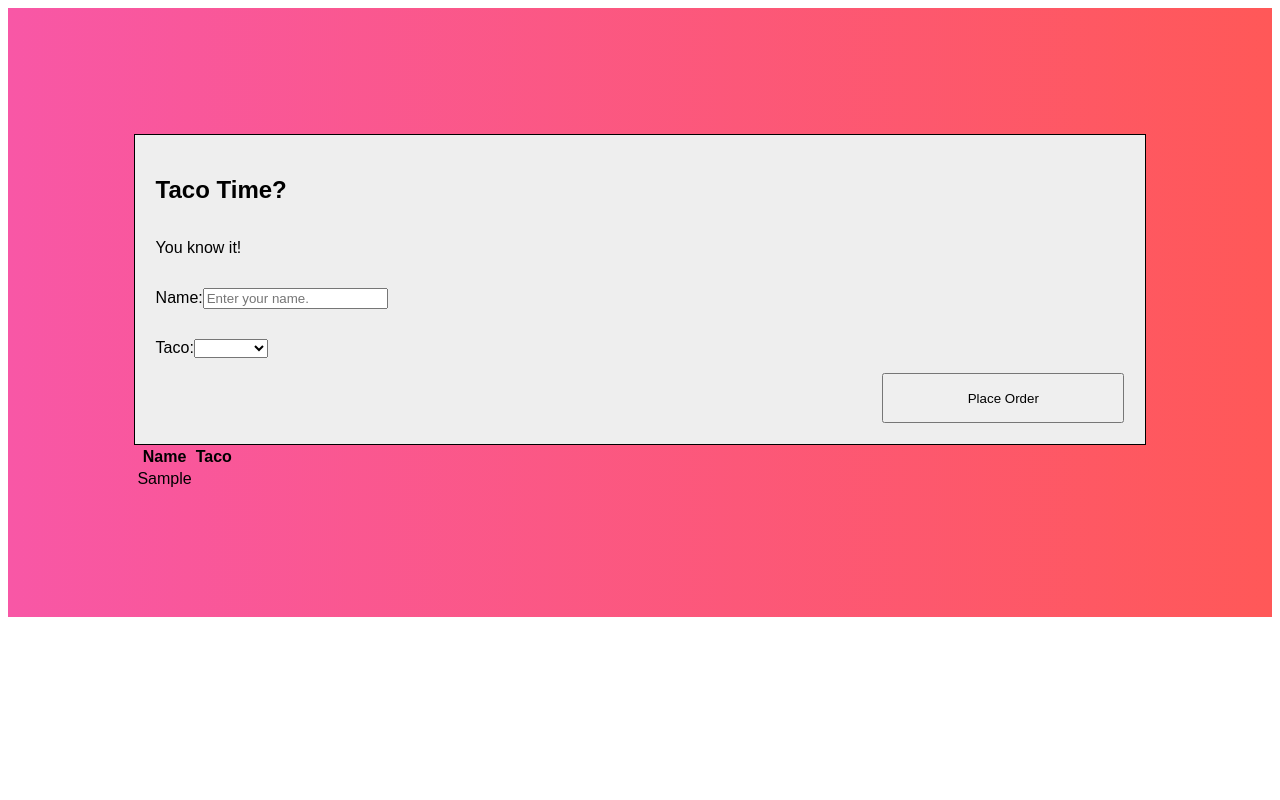
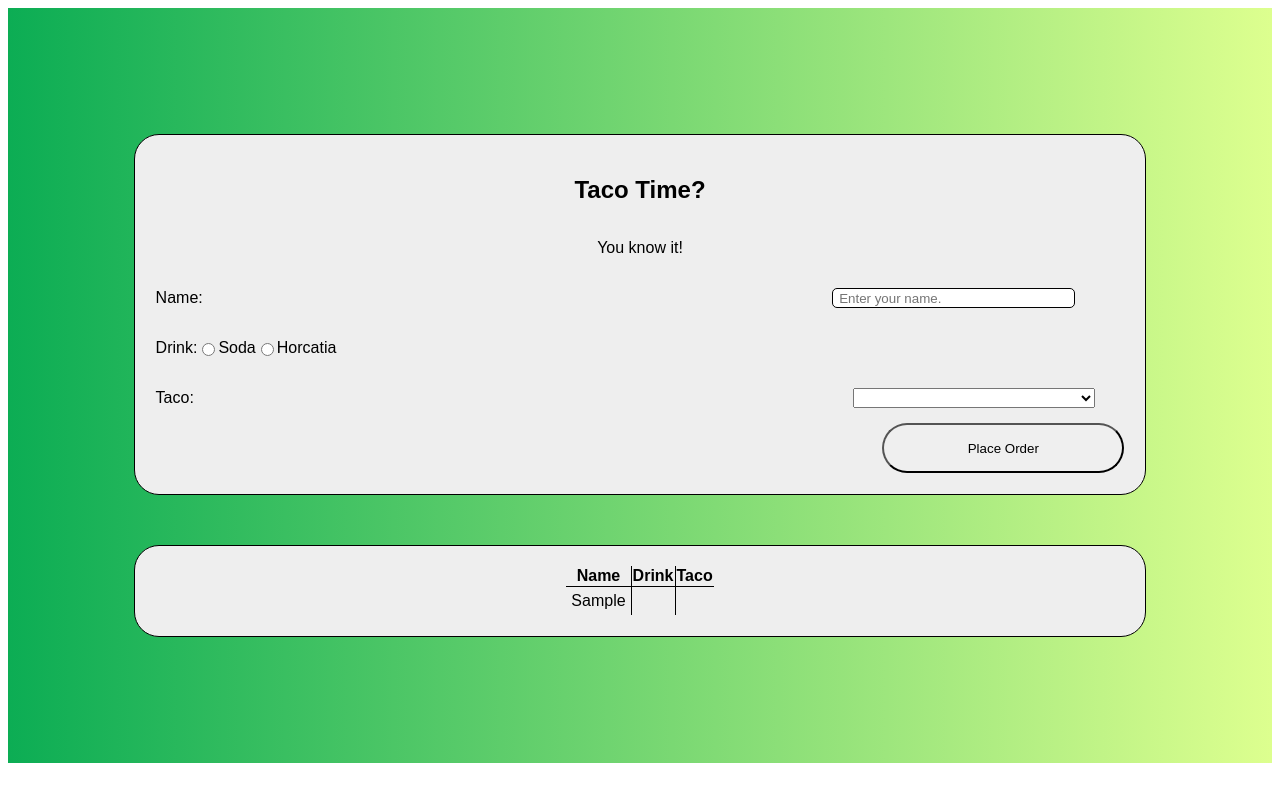
Before and after one commit to josh-klimaszewski/tacos, a plain HTML site: page index.html in a window 1280 px wide. Both pictures are taken after typing "Sample" into the empty fields and a click on the button "Place Order". Drawn offline with nearby package versions, Linux system fonts and the light colour scheme.

Commit message:
added drinks, styling

```diff
--- a/components/orderForm.component.js
+++ b/components/orderForm.component.js
@@ -1,12 +1,17 @@
 (function () {
     var orderForm = {
         template: `
-            <form class="container" ng-submit="$ctrl.sendOrder(name, taco)">
+            <form class="container" ng-submit="$ctrl.sendOrder(name, drink, taco)">
                 <h2>Taco Time?</h2>
                 <p>You know it!</p>
                 <div class="formTask">
                     <p>Name: </p>
-                    <input id="nameInput" type="text" ng-model="name" placeholder="Enter your name.">
+                    <input id="nameInput" type="text" ng-model="name" placeholder=" Enter your name.">
+                </div>
+                <div class="formTask">
+                    <p>Drink:</p>
+                    <input name="drinkInput" type="radio" ng-model="drink" value="soda">Soda
+                    <input name="drinkInput" type="radio" ng-model="drink" value="horcatia">Horcatia
                 </div>
                 <div class="formTask">
                     <p>Taco: </p>
@@ -22,8 +27,8 @@
         `,
         controller: function(OrderService) {
             var vm = this;
-            vm.sendOrder = function(name, taco) {
-                OrderService.addOrder(name, taco);
+            vm.sendOrder = function(name,drink, taco) {
+                OrderService.addOrder(name, drink, taco);
             }
         }
     }
--- a/components/orderList.component.js
+++ b/components/orderList.component.js
@@ -4,11 +4,13 @@
             <div class="table">
                 <table>
                     <tr>
-                        <th>Name</th>
-                        <th>Taco</th>
+                        <th id="thLeft">Name</th>
+                        <th>Drink</th>
+                        <th id="thRight">Taco</th>
                     </tr>
                     <tr ng-repeat="x in $ctrl.orderList track by $index" >
                         <td>{{ x.name }}</td>
+                        <td class="pillar">{{ x.drink }}</td>
                         <td>{{ x.taco }}</td>
                     </tr>
                 </table>
--- a/services/OrderService.component.js
+++ b/services/OrderService.component.js
@@ -6,18 +6,20 @@
             getOrder: getOrder
         }
 
-        function addOrder(name, taco) {
+        function addOrder(name, drink, taco) {
             var orderObj = {};
             orderObj.name = name;
+            orderObj.drink = drink;
             orderObj.taco = taco;
             orders.push(orderObj);
             document.getElementById('nameInput').value = "";
+            var ele = document.getElementsByName('drinkInput');
+            for (var i = 0; i < ele.length; i++) {
+                ele[i].checked = false;
+            }
             document.getElementById('tacoInput').selectedIndex = 0;
             orderObj = {};
-
-
             console.log(orders);
-
         }
         function getOrder() {
             return orders;
--- a/style.css
+++ b/style.css
@@ -2,7 +2,7 @@
     box-sizing: border-box;
 }
 main {
-    background:linear-gradient(to right, #f857a6, #ff5858);
+    background:linear-gradient(to right, #0cad54, #ddff8f);
     display: flex;
     flex-direction: column;
     font-family: Arial, Helvetica, sans-serif;
@@ -12,21 +12,70 @@ main {
 
 }
 .container {
+    text-align: center;
     background-color: #eee;
     padding: 2%;
     display: flex;
     flex-direction: column;
-
+    border-radius: 25px;
     border: 1px solid black;
     width: 100%;
 }
 .formTask {
     display: flex;
+
     align-items: center;
+
 }
 button {
     width: 25%;
     height: 50px;
     float: right;
     align-self: flex-end;
+    border-radius: 25px;
 }
+#nameInput {
+    width: 25%;
+    height: 20px;
+    margin-left: 65%;
+    border: 1px solid black;
+    border-radius: 5px;
+}
+#tacoInput {
+    width: 25%;
+    height: 20px;
+    margin-left: 68%;
+}
+.table {
+
+
+    border: 1px solid black;
+    width: 100%;
+    margin-top: 5%;
+    background-color: #eee;
+    padding: 2%;
+    border-radius: 25px;
+}
+table {
+    display: flex;
+    justify-content: space-around;
+    border-collapse: collapse;
+}
+th {
+    border-bottom: 1px solid black;
+}
+td {
+    border-top: 1px solid black;
+    padding: 5px;
+}
+.pillar {
+    border-left: 1px solid black;
+    border-right: 1px solid black;
+}
+
+#thRight {
+    border-left: 1px solid black;
+}
+#thLeft {
+    border-right: 1px solid black;
+}
```
